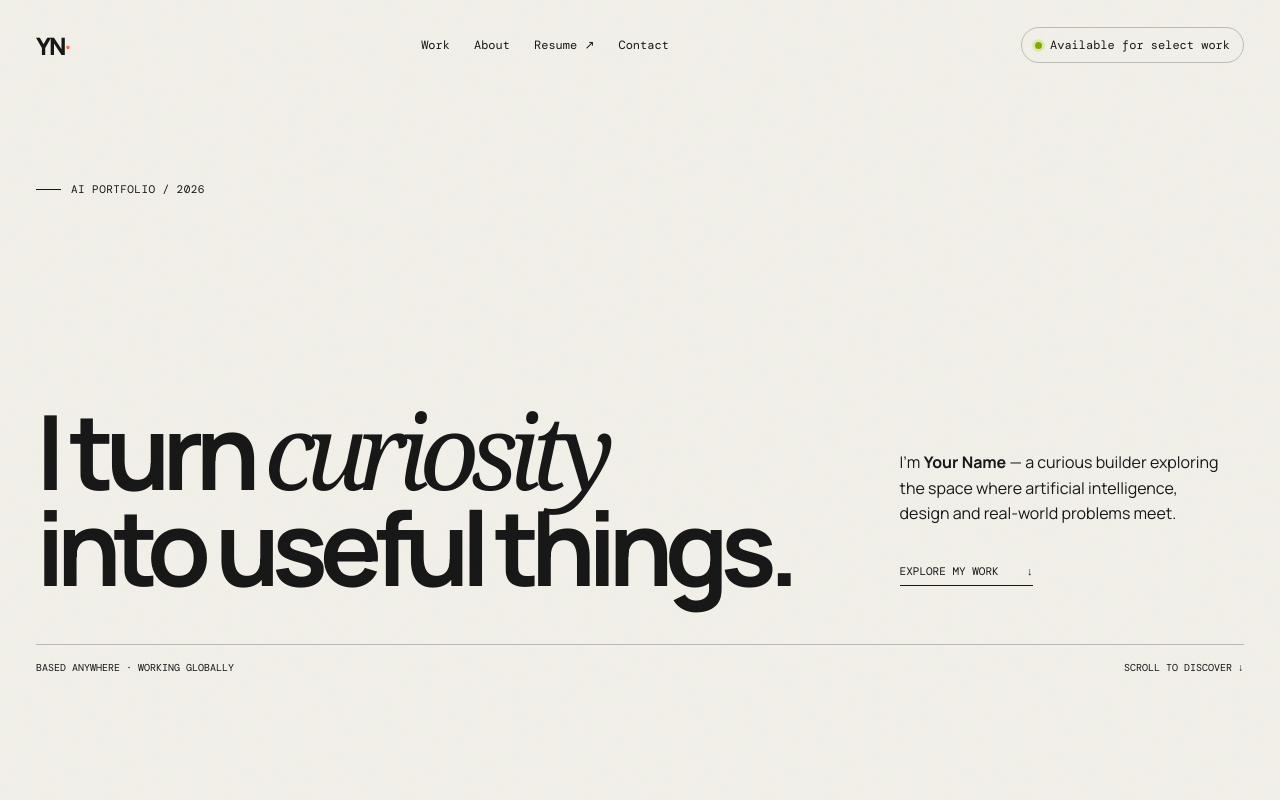
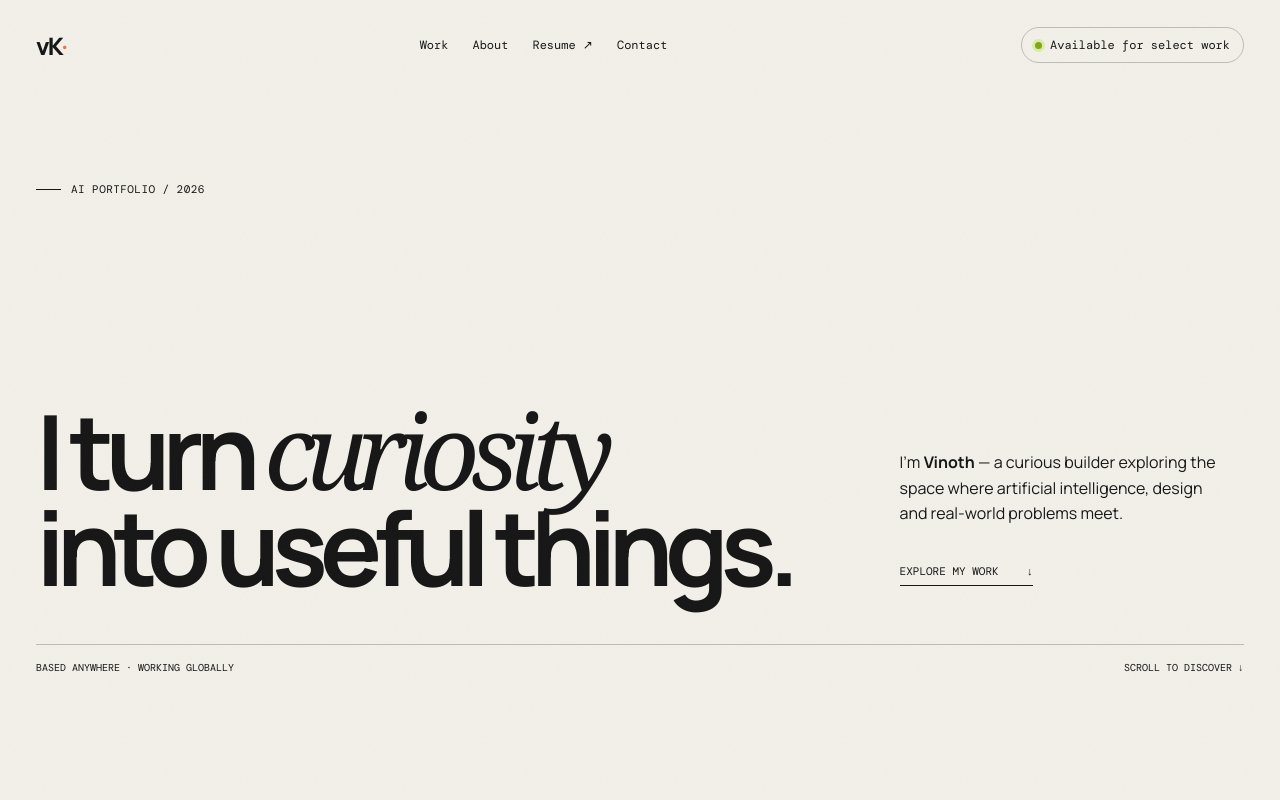
Before and after one commit to VinothK-Git/myportfolio, a React (Vite) app: page / in a window 1280 px wide. Shown: the top 800 px of the page. Built offline with nearby package versions, Linux system fonts and the light colour scheme.

Commit message:
Modify profile details in data.ts
Updated personal information in the profile object.

```diff
--- a/src/data.ts
+++ b/src/data.ts
@@ -1,15 +1,15 @@
 export type Project = { number: string; kind: string; title: string[]; tags: string; style: 'signal' | 'systems' | 'intelligence' }
 
 export const profile = {
-  name: 'Your Name', initials: 'YN', email: 'hello@example.com',
+  name: 'Vinoth', initials: 'vK', email: 'vinothkrishnamoorthy73@mail.com',
   // Put your PDF at public/resume.pdf, or replace this with a Google Drive / LinkedIn resume link.
-  resumeUrl: '/resume.pdf',
+  resumeUrl: 'src/resume.pdf',
   role: 'a curious builder exploring the space where artificial intelligence, design and real-world problems meet.',
   location: 'Based anywhere · Working globally',
   bio: 'I believe AI is most interesting when it makes people feel more capable, not less human.',
   about: 'I enjoy asking better questions, making complex things clear, and building small experiments that have a point of view.',
   skills: ['AI & automation', 'Product thinking', 'Creative direction', 'Learning in public'],
-  socials: [{ label: 'LinkedIn', url: '#' }, { label: 'X / Twitter', url: '#' }, { label: 'Instagram', url: '#' }]
+  socials: [{ label: 'LinkedIn', url: 'https://www.linkedin.com/in/vinoth-krishnamoorthy-k/' }, { label: 'X / Twitter', url: '#' }, { label: 'Instagram', url: '#' }]
 }
 
 export const projects: Project[] = [
```
